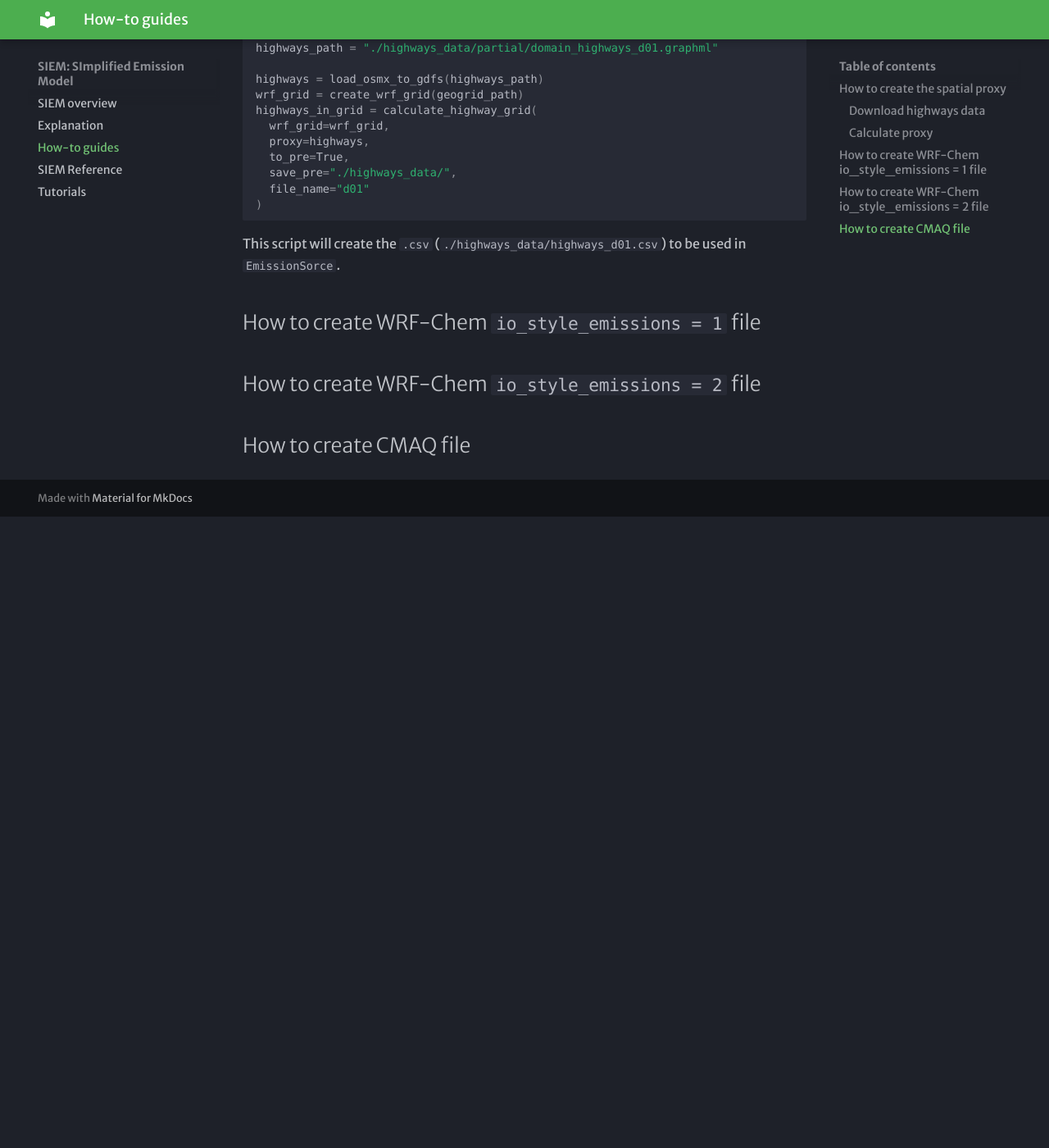
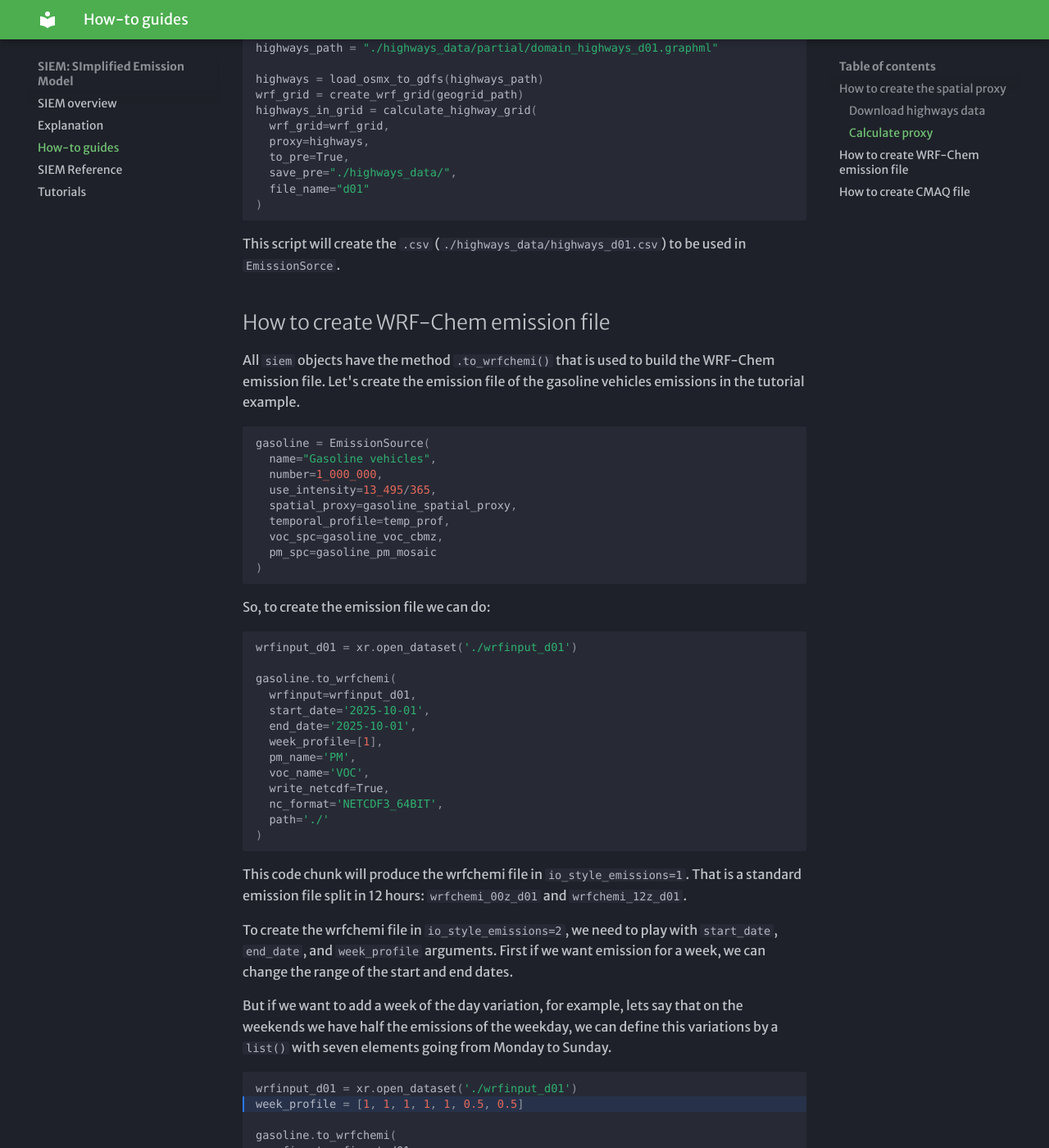
Before and after one commit to quishqa/siem, an MkDocs documentation site: the page built from docs/how-to-guides.md, in a window 1280 px wide and 1400 px high, scrolled down 1506 px. Shown: the whole window at 82% size. Built offline with MkDocs 1.6.1 and Material for MkDocs 9.7.7, drawn with Linux system fonts in a browser that asks for light colours; some web fonts are replaced; before the commit the page ends 2136 px from its top, so only the background shows below that; some of the changed text lies outside the part shown.

Commit message:
doc: how to create emission files

````diff
--- a/docs/how-to-guides.md
+++ b/docs/how-to-guides.md
@@ -79,8 +79,111 @@ highways_in_grid = calculate_highway_grid(
 
 This script will create the `.csv` (`./highways_data/highways_d01.csv`) to be used in `EmissionSorce`.
 
-## How to create WRF-Chem `io_style_emissions = 1` file
+## How to create WRF-Chem emission file
 
-## How to create WRF-Chem `io_style_emissions = 2` file
+All `siem` objects have the method `.to_wrfchemi()` that is used to build the WRF-Chem emission file.
+Let's create the emission file of the gasoline vehicles emissions in the tutorial example.
+
+``` python
+gasoline = EmissionSource(
+  name="Gasoline vehicles",
+  number=1_000_000,
+  use_intensity=13_495/365,
+  spatial_proxy=gasoline_spatial_proxy,
+  temporal_profile=temp_prof,
+  voc_spc=gasoline_voc_cbmz,
+  pm_spc=gasoline_pm_mosaic
+)
+```
+
+So, to create the emission file we can do:
+
+```python
+
+wrfinput_d01 = xr.open_dataset('./wrfinput_d01')
+
+gasoline.to_wrfchemi(
+  wrfinput=wrfinput_d01,
+  start_date='2025-10-01',
+  end_date='2025-10-01',
+  week_profile=[1],
+  pm_name='PM',
+  voc_name='VOC',
+  write_netcdf=True,
+  nc_format='NETCDF3_64BIT',
+  path='./'
+)
+```
+
+This code chunk will produce the wrfchemi file in `io_style_emissions=1`.
+That is a standard emission file split in 12 hours: `wrfchemi_00z_d01` and `wrfchemi_12z_d01`.
+
+To create the wrfchemi file in `io_style_emissions=2`, we need to play with `start_date`, `end_date`, and `week_profile` arguments.
+First if we want emission for a week, we can change the range of the start and end dates.
+
+But if we want to add a week of the day variation, for example, lets say that on the weekends we have half the emissions of the weekday,
+we can define this variations by a `list()` with seven elements going from Monday to Sunday.
+
+```python hl_lines="2 7 8"
+
+wrfinput_d01 = xr.open_dataset('./wrfinput_d01')
+week_profile = [1, 1, 1, 1, 1, 0.5, 0.5]
+
+gasoline.to_wrfchemi(
+  wrfinput=wrfinput_d01,
+  start_date='2025-10-01',
+  end_date='2025-10-07',
+  week_profile=week_profile,
+  pm_name='PM',
+  voc_name='VOC',
+  write_netcdf=True,
+  nc_format='NETCDF3_64BIT',
+  path='./'
+)
+```
+
+This code will produce the file `wrfchemi_d01_2025-10-01_00:00:00`,
+and the weekends will have half the emissions of the week of the day.
+
+!!! tip "Checking the times of wrfchemi files"
+
+    You can use the command:
+    ```
+    ndump -v Times wrfchemi_d01_2025-10-01_00
+    ```
+    To check the number of times, and the start and end date of the emission files
+    Also to check the day of the week variation, you can use `ncview`.
 
 ## How to create CMAQ file
+
+Something similar is required to create the emission files for CMAQ.
+The main difference is the need of extra inputs, the **`GRIDDESC``** file and the **`BTRIM`** value.
+That is the output of MCIP outputs.
+
+In this case we use the `.to_cmaq()` method. Following the same example:
+
+```python hl_lines="6 7"
+
+wrfinput_d01 = xr.open_dataset('./wrfinput_d01')
+week_profile = [1, 1, 1, 1, 1, 0.5, 0.5]
+
+gasoline.to_cmaq(
+  wrfinput=wrfinput_d01,
+  griddesc_path='./GRIDDESC',
+  btrim=5,
+  start_date='2025-10-01',
+  end_date='2025-10-07',
+  week_profile=week_profile,
+  pm_name='PM',
+  voc_name='VOC',
+  write_netcdf=True,
+  path='./'
+)
+```
+
+This will create a daily emission file, one for each day of the range between start and end dates.
+
+!!! warning Week profile
+
+    `to_cmaq()` requires a `week_profile` of at least 7 elements.
+    If there is no information available you can make a list full of ones.
````
